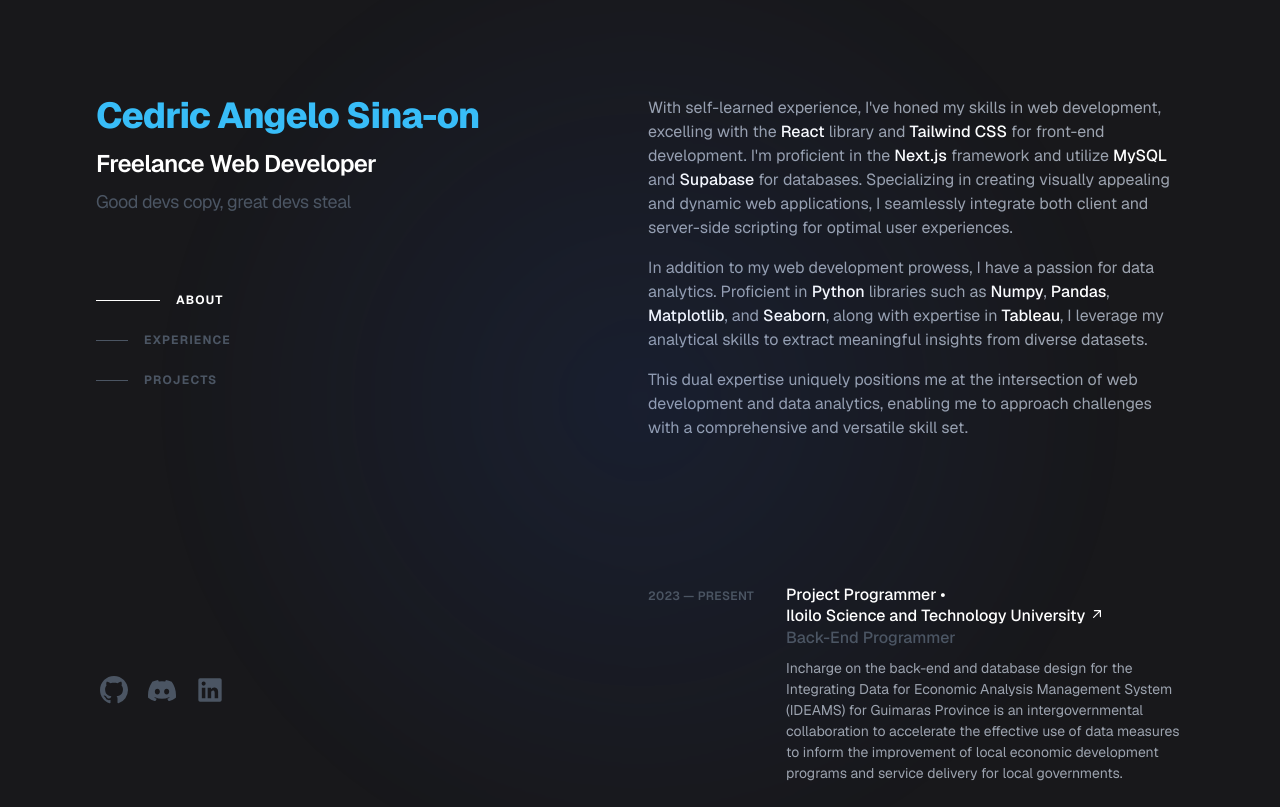
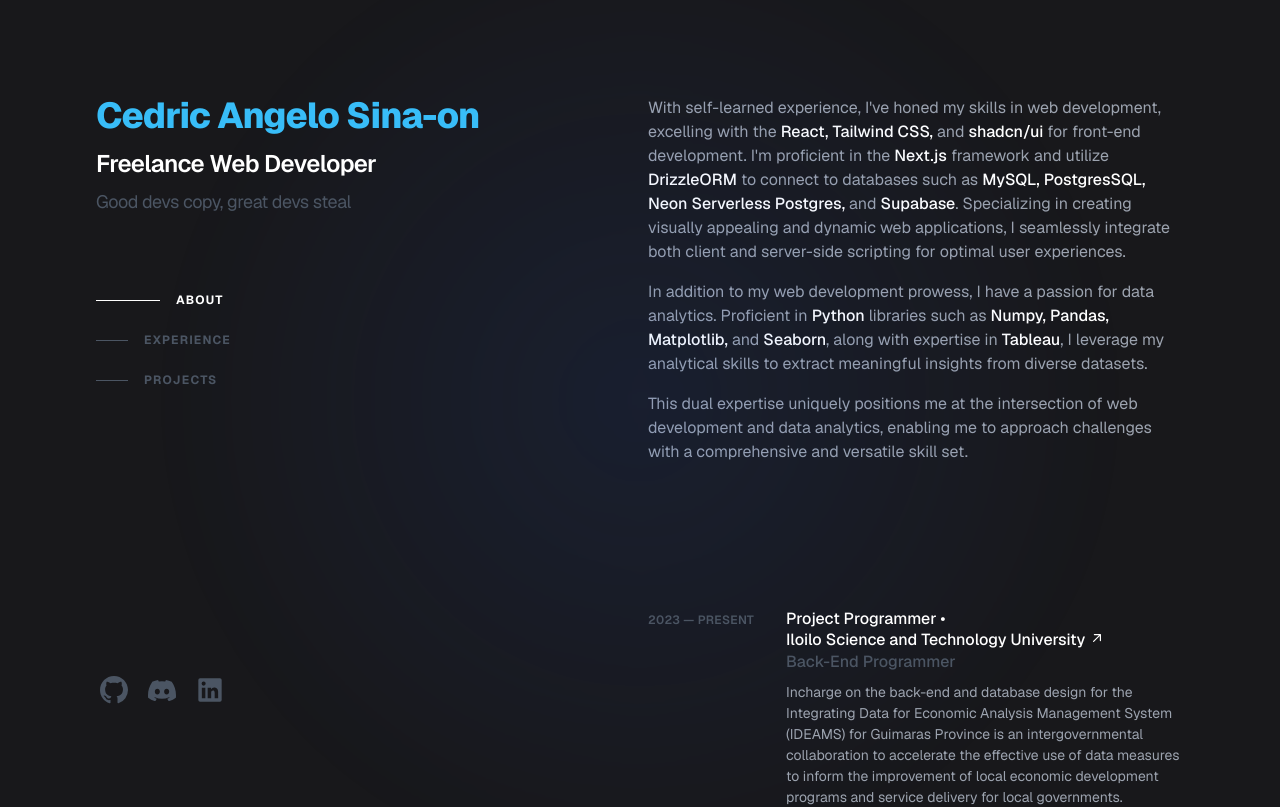
Before and after one commit to CedricAngeloSina-on/personal-website, a Next.js app: page / in a window 1280 px wide. Shown: the top 807 px of the page. Built offline with nearby package versions, Linux system fonts and the light colour scheme.

Commit message:
edit: content of about section

```diff
--- a/src/components/AboutSection.tsx
+++ b/src/components/AboutSection.tsx
@@ -18,16 +18,24 @@
                         target="_blank"
                         rel="noreferrer"
                     >
-                        React
+                        React,
                     </a>{" "}
-                    library and{" "}
                     <a
                         className="font-medium text-white hover:text-sky-500 focus-visible:text-sky-500"
                         href="https://tailwindcss.com/"
                         target="_blank"
                         rel="noreferrer"
                     >
-                        Tailwind CSS
+                        Tailwind CSS,
+                    </a>{" "}
+                    and{" "}
+                    <a
+                        className="font-medium text-white hover:text-gray-600 focus-visible:text-gray-600"
+                        href="https://ui.shadcn.com/"
+                        target="_blank"
+                        rel="noreferrer"
+                    >
+                        shadcn/ui
                     </a>{" "}
                     for front-end development. I'm proficient in the{" "}
                     <a
@@ -40,12 +48,37 @@
                     </a>{" "}
                     framework and utilize{" "}
                     <a
+                        className="font-medium text-white hover:text-lime-400 focus-visible:text-lime-400"
+                        href="https://orm.drizzle.team/"
+                        target="_blank"
+                        rel="noreferrer"
+                    >
+                        DrizzleORM
+                    </a>{" "}
+                    to connect to databases such as{" "}
+                    <a
                         className="font-medium text-white hover:text-orange-500 focus-visible:text-orange-500"
                         href="https://www.mysql.com/"
                         target="_blank"
                         rel="noreferrer"
                     >
-                        MySQL
+                        MySQL,
+                    </a>{" "}
+                    <a
+                        className="font-medium text-white hover:text-sky-900 focus-visible:text-sky-900"
+                        href="https://www.postgresql.org/"
+                        target="_blank"
+                        rel="noreferrer"
+                    >
+                        PostgresSQL,
+                    </a>{" "}
+                    <a
+                        className="font-medium text-white hover:text-teal-200 focus-visible:text-teal-200"
+                        href="https://neon.tech/"
+                        target="_blank"
+                        rel="noreferrer"
+                    >
+                        Neon Serverless Postgres,
                     </a>{" "}
                     and{" "}
                     <a
@@ -55,11 +88,10 @@
                         rel="noreferrer"
                     >
                         Supabase
-                    </a>{" "}
-                    for databases. Specializing in creating visually appealing
-                    and dynamic web applications, I seamlessly integrate both
-                    client and server-side scripting for optimal user
-                    experiences.
+                    </a>
+                    . Specializing in creating visually appealing and dynamic
+                    web applications, I seamlessly integrate both client and
+                    server-side scripting for optimal user experiences.
                 </p>
                 <p className="mb-4">
                     In addition to my web development prowess, I have a passion
@@ -79,27 +111,25 @@
                         target="_blank"
                         rel="noreferrer"
                     >
-                        Numpy
-                    </a>
-                    ,{" "}
+                        Numpy,
+                    </a>{" "}
                     <a
                         className="font-medium text-white hover:text-violet-600 focus-visible:text-violet-600"
                         href="https://pandas.pydata.org/"
                         target="_blank"
                         rel="noreferrer"
                     >
-                        Pandas
-                    </a>
-                    ,{" "}
+                        Pandas,
+                    </a>{" "}
                     <a
                         className="font-medium text-white hover:text-cyan-700 focus-visible:text-cyan-700"
                         href="https://matplotlib.org/"
                         target="_blank"
                         rel="noreferrer"
                     >
-                        Matplotlib
-                    </a>
-                    , and{" "}
+                        Matplotlib,
+                    </a>{" "}
+                    and{" "}
                     <a
                         className="font-medium text-white hover:text-blue-800 focus-visible:text-blue-800"
                         href="https://seaborn.pydata.org/"
```
